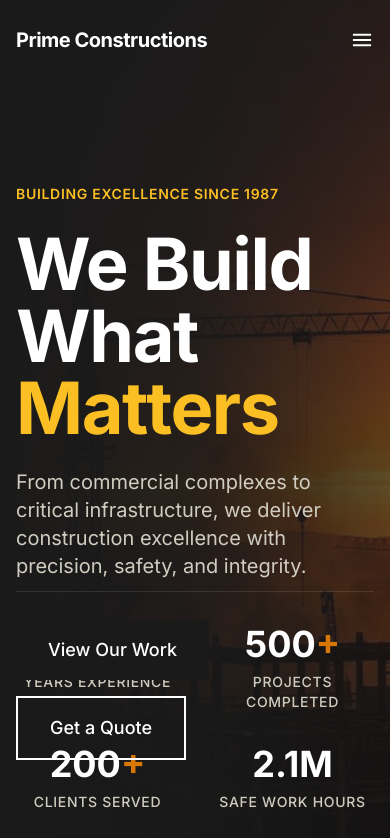
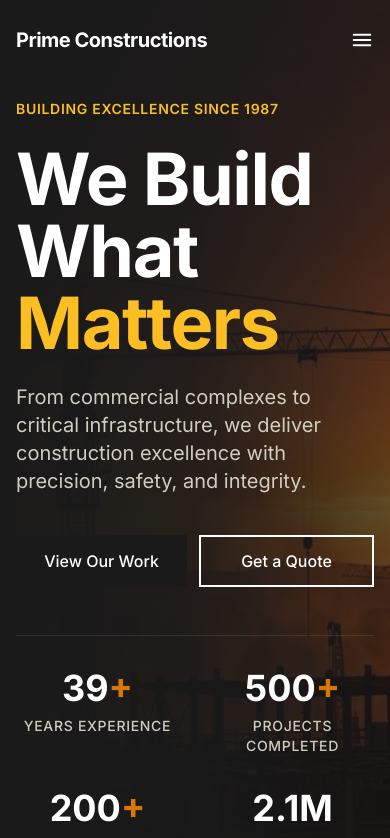
Before and after one commit to tharidul/prime-constructions, a React (Vite) app: page / in a window 390 px wide. Shown: the top 838 px of the page. Built offline with nearby package versions, Linux system fonts and the light colour scheme.

Commit message:
Develop (#12)
* feat: Update Header component and add Vite dependency pre-bundling cache files. (#9)

* Fix mobile header visibility (#11)

* feat: Update Header component and add Vite dependency pre-bundling cache files.

* feat: improve Home page hero section layout and button responsiveness.

```diff
--- a/src/pages/Home.tsx
+++ b/src/pages/Home.tsx
@@ -34,11 +34,11 @@ export function Home() {
     return (
         <>
             {/* Hero Section */}
-            <section className="relative min-h-screen flex items-center bg-charcoal overflow-hidden">
+            <section className="relative min-h-screen flex flex-col justify-center bg-charcoal overflow-hidden">
                 <div className="absolute inset-0 bg-cover bg-center opacity-30" style={{ backgroundImage: `url(${heroBg})` }} />
                 <div className="absolute inset-0 bg-gradient-to-r from-charcoal via-charcoal/80 to-transparent" />
 
-                <Container className="relative z-10 pt-24">
+                <Container className="relative z-10 pt-24 pb-12 md:pb-0">
                     <motion.div
                         initial="hidden"
                         animate="visible"
@@ -74,19 +74,19 @@ export function Home() {
                         <motion.div
                             variants={fadeInUp}
                             transition={{ duration: 0.6 }}
-                            className="flex flex-wrap gap-4"
+                            className="flex flex-row gap-3 w-full sm:w-auto"
                         >
-                            <Button as="link" href="/projects" size="lg">
+                            <Button as="link" href="/projects" className="flex-1 sm:flex-none px-4 py-3 text-base sm:px-8 sm:py-4 sm:text-lg">
                                 View Our Work
                             </Button>
-                            <Button as="link" href="/contact" variant="secondary" size="lg" className="text-white border-white hover:bg-white hover:text-charcoal">
+                            <Button as="link" href="/contact" variant="secondary" className="flex-1 sm:flex-none text-white border-white hover:bg-white hover:text-charcoal px-4 py-3 text-base sm:px-8 sm:py-4 sm:text-lg">
                                 Get a Quote
                             </Button>
                         </motion.div>
                     </motion.div>
                 </Container>
 
-                <div className="absolute bottom-0 left-0 right-0">
+                <div className="w-full relative z-20 md:absolute md:bottom-0 md:left-0 md:right-0">
                     <Container>
                         <div className="border-t border-white/10 py-8 grid grid-cols-2 md:grid-cols-4 gap-8">
                             <MetricCard value={METRICS.yearsExperience} suffix="+" label="Years Experience" light />
```
